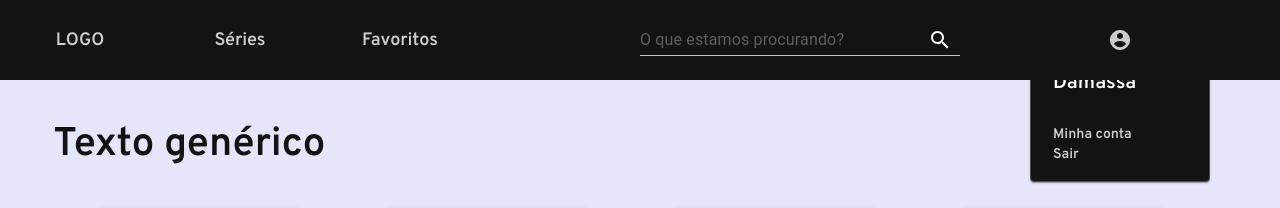
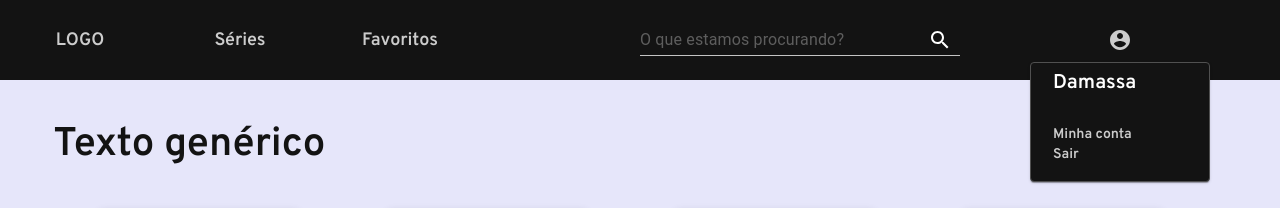
Before and after one commit to damassa/tokuflix-landing, a React (Create React App) app in the folder frontend/: page / in a window 1280 px wide. Both pictures are taken after a click on the icon 1120 px from the left and 40 px from the top of the page. Shown: the top 208 px of the page. Built offline with nearby package versions, Linux system fonts and the light colour scheme; the HTML template or start-up script is replaced by a standard one.

Commit message:
Style fix on carousel and UserOption component created

```diff
--- a/frontend/src/components/Carousel.js
+++ b/frontend/src/components/Carousel.js
@@ -40,17 +40,60 @@ const Carousel = () => {
   const settings = {
     className: 'slideStyles',
     dots: false,
-    slidesToShow: 4,
-    slidesToScroll: 1,
+    slidesToShow: 10,
+    slidesToScroll: 2,
     adaptiveHeight: true,
     autoplay: true,
     autoplaySpeed: 10000,
     nextArrow: <SampleNextArrow />,
     prevArrow: <SamplePrevArrow />,
+    responsive: [
+      {
+        breakpoint: 3840,
+        settings: {
+          slidesToShow: 8,
+        }
+      },
+      {
+        breakpoint: 1920,
+        settings: {
+          slidesToShow: 5,
+        }
+      },
+      {
+        breakpoint: 1600,
+        settings: {
+          slidesToShow: 4,
+        }
+      },
+      {
+        breakpoint: 1200,
+        settings: {
+          slidesToShow: 3,
+        }
+      },
+      {
+        breakpoint: 800,
+        settings: {
+          slidesToShow: 2,
+        }
+      },
+      {
+        breakpoint: 535,
+        settings: {
+          slidesToShow: 1,
+          slidesToScroll: 1
+        }
+      }
+    ]
   };
 
   return (
     <Slider {...settings}>
+      <SerieCard />
+      <SerieCard />
+      <SerieCard />
+      <SerieCard />
       <SerieCard />
       <SerieCard />
       <SerieCard />
--- a/frontend/src/components/Navbar.js
+++ b/frontend/src/components/Navbar.js
@@ -1,39 +1,25 @@
-import React, { useState } from 'react';
-import {
-    Popper,
-    Fade,
-    Paper,
-    Grid,
-    Hidden,
-    TextField,
-    InputAdornment
-} from '@material-ui/core';
+import React from 'react';
 
-import AccountCircleIcon from '@material-ui/icons/AccountCircle';
 import SearchIcon from '@material-ui/icons/Search';
 
 import '../styles/components/navbar.css';
+import { Grid, Hidden, InputAdornment, TextField } from '@material-ui/core';
+import UserOptions from './UserOptions';
 
 export default function Navbar() {
-    const [anchorEl, setAnchorEl] = useState(null);
-    const [open, setOpen] = useState(false);
-    const [placement, setPlacement] = useState();
-
-
-    const handleClick = (newPlacement) => (event) => {
-        setAnchorEl(event.currentTarget);
-        setOpen((prev) => placement !== newPlacement || !prev);
-        setPlacement(newPlacement);
-    };
-
     return(
         <Grid container className="nav" alignItems="center" justify="space-between">
             <Grid item container xs={12} sm={12} md={6}>
                 <Grid item xs={3} sm={3} className="navMenuLeftLogo">LOGO</Grid>
                 <Grid item xs={9} sm={9}>
                     <Grid container justify="flex-start">
-                        <Grid item xs={4} className="navMenuLeftItem">Séries</Grid>
-                        <Grid item xs={4} className="navMenuLeftItem">Favoritos</Grid>
+                        <Grid item xs={4} className="navMenuLeftItem">
+                            Séries
+                        </Grid>
+                        {/* <Grid item xs={4} className="navMenuLeftItem">Filmes</Grid> */}
+                        <Grid item xs={4} className="navMenuLeftItem">
+                            Favoritos
+                        </Grid>
                     </Grid>
                 </Grid>
             </Grid>
@@ -55,29 +41,7 @@ export default function Navbar() {
                             }}
                         />
                     </Grid>
-                    <Grid item xs={6} className="navMenuRightItem">
-                        <AccountCircleIcon onClick={handleClick('bottom')} />
-                        <Popper
-                            open={open}
-                            anchorEl={anchorEl}
-                            placement={placement}
-                            transition
-                        >
-                            {({ TransitionProps }) => (
-                                <Fade {...TransitionProps} timeout={350}>
-                                    <Paper className="user-options">
-                                        <div className="user-options-container">
-                                            <strong>Damassa</strong>
-                                            <div className="user-options-content">
-                                                <a href="#">Minha conta</a>
-                                                <a href="#">Sair</a>
-                                            </div>
-                                        </div>
-                                    </Paper>
-                                </Fade>
-                            )}
-                        </Popper>
-                    </Grid>
+                    <UserOptions/>
                 </Grid>
             </Hidden>
         </Grid>
--- /dev/null
+++ b/frontend/src/components/UserOptions.js
@@ -0,0 +1,64 @@
+import React, { useState } from 'react';
+import {
+    Popper,
+    Fade,
+    Paper,
+    ClickAwayListener,
+    Grid
+} from '@material-ui/core';
+
+import AccountCircleIcon from '@material-ui/icons/AccountCircle';
+
+import '../styles/components/user-options.css';
+
+
+export default function UserOptions() {
+    const [anchorEl, setAnchorEl] = useState(null);
+    const [open, setOpen] = useState(false);
+    const [placement, setPlacement] = useState();
+
+
+    const handleClick = (newPlacement) => (event) => {
+        setAnchorEl(event.currentTarget);
+        setOpen((prev) => placement !== newPlacement || !prev);
+        setPlacement(newPlacement);
+    };
+
+    const handleClose = (event) => {
+        if(!event.path || !event.path.includes(anchorEl)) {
+            setOpen(false);
+        }
+    }
+
+    return(
+        <Grid item xs={6} className="navMenuRightItem">
+            <AccountCircleIcon onClick={handleClick('bottom')} />
+            <Popper
+                open={open}
+                anchorEl={anchorEl}
+                placement={placement}
+                style={{ zIndex: 2 }}
+            >
+                {({ TransitionProps }) => (
+                    <Fade {...TransitionProps} timeout={100}>
+                        <ClickAwayListener onClickAway={handleClose}>
+                            <Paper className="user-options">
+                                <div className="user-options-container">
+                                    <strong>Damassa</strong>
+                                    <div className="user-options-content">
+                                        <a href="#">
+                                            Minha conta
+                                        </a>
+                                        <a href="#">
+                                            Sair
+                                        </a>
+                                    </div>
+                                </div>
+                            </Paper>
+                        </ClickAwayListener>
+                    </Fade>
+                )}
+            </Popper>
+        </Grid>
+    );
+}
--- a/frontend/src/pages/Home.js
+++ b/frontend/src/pages/Home.js
@@ -7,11 +7,11 @@ import Carousel from '../components/Carousel';
 function Home() {
     return(
         <Grid container justify="space-around" className="home">
-            <Grid item xs={11} className="homeTitle">
+            <Grid item xs={11} sm={11} className="homeTitle">
                 Texto genérico
             </Grid>
             <Carousel />
-            <Grid item xs={11} className="homeTitle">
+            <Grid item xs={11} sm={11} className="homeTitle">
                 Outro texto genérico
             </Grid>
             <Carousel />
--- a/frontend/src/styles/components/navbar.css
+++ b/frontend/src/styles/components/navbar.css
@@ -3,7 +3,7 @@
     background: #131313;
     position: sticky;
     top: 0;
-    z-index: 10000;
+    z-index: 1;
 }
 
 .navMenuLeftLogo {
@@ -28,51 +28,3 @@
 .navSearchbox input {
     color: #c4c4c4;
 }
-
-.user-options {
-    width: 180px;
-    height: 120px;
-
-    background: #131313 !important;
-    border: 1px solid #505050;
-
-    margin-top: 10px;
-
-    padding: 2px;
-}
-
-.user-options .user-options-container {
-    display: flex;
-    flex-wrap: wrap;
-}
-
-.user-options .user-options-container strong {
-    color: #ffffff;
-    width: 100%;
-    padding: 5px 20px 10px 20px;
-    font-size: 20px;
-}
-
-.user-options .user-options-container .user-options-content {
-    width: 100%;
-
-    display: flex;
-    flex-wrap: wrap;
-
-    padding: 20px;
-}
-
-.user-options .user-options-container .user-options-content a {
-    width: 100%;
-    height: 20px;
-
-    text-decoration: none;
-    font-size: 14px;
-    color: #cccccc;
-    transition: .2s;
-}
-
-.user-options .user-options-container .user-options-content a:hover {
-    font-size: 15px;
-    transition: .2s;
-}
--- /dev/null
+++ b/frontend/src/styles/components/user-options.css
@@ -0,0 +1,47 @@
+.user-options {
+    width: 180px;
+    height: 120px;
+
+    background: #131313 !important;
+    border: 1px solid #505050;
+
+    margin-top: 10px;
+
+    padding: 2px;
+}
+
+.user-options .user-options-container {
+    display: flex;
+    flex-wrap: wrap;
+}
+
+.user-options .user-options-container strong {
+    color: #ffffff;
+    width: 100%;
+    padding: 5px 20px 10px 20px;
+    font-size: 20px;
+}
+
+.user-options .user-options-container .user-options-content {
+    width: 100%;
+
+    display: flex;
+    flex-wrap: wrap;
+
+    padding: 20px;
+}
+
+.user-options .user-options-container .user-options-content a {
+    width: 100%;
+    height: 20px;
+
+    text-decoration: none;
+    font-size: 14px;
+    color: #cccccc;
+    transition: .2s;
+}
+
+.user-options .user-options-container .user-options-content a:hover {
+    font-size: 15px;
+    transition: .2s;
+}
--- a/frontend/src/styles/global.css
+++ b/frontend/src/styles/global.css
@@ -2,6 +2,7 @@
     margin: 0;
     padding: 0;
     box-sizing: border-box;
+    outline: none;
 }
 
 body {
```
